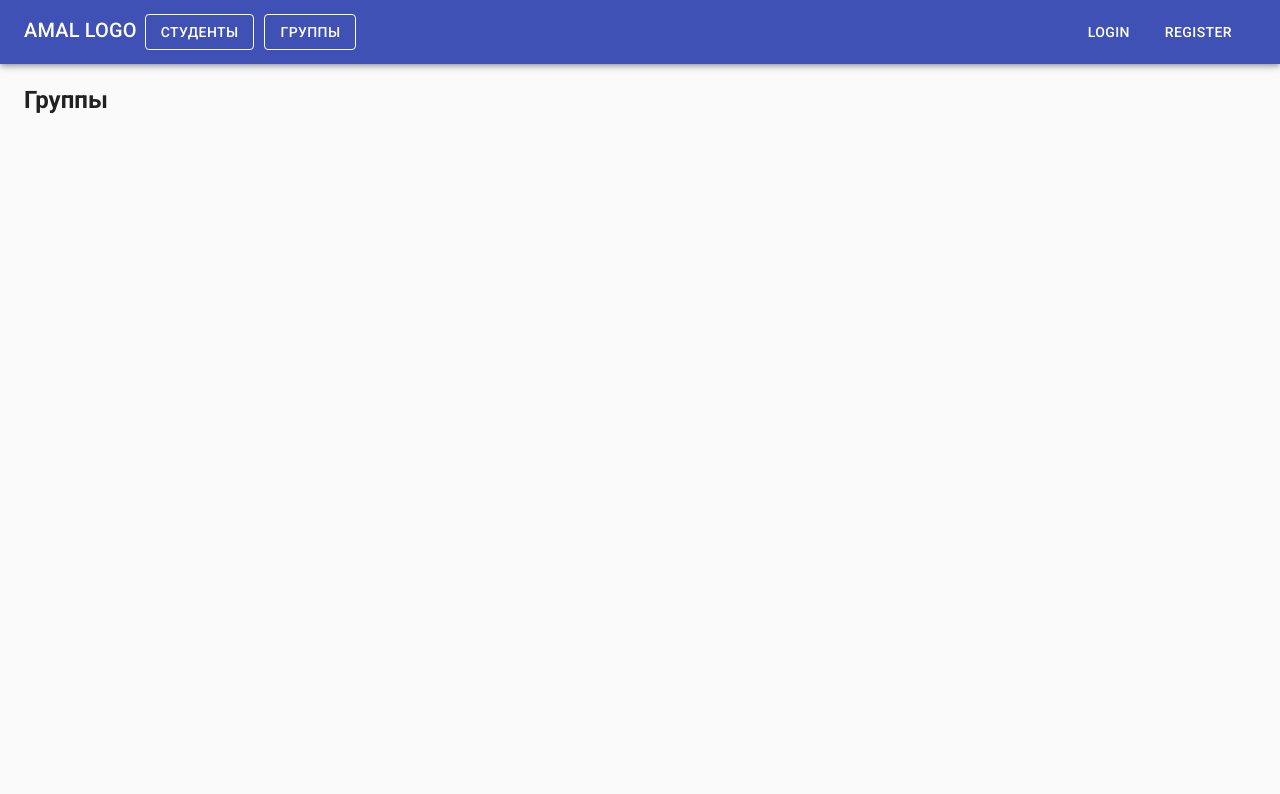
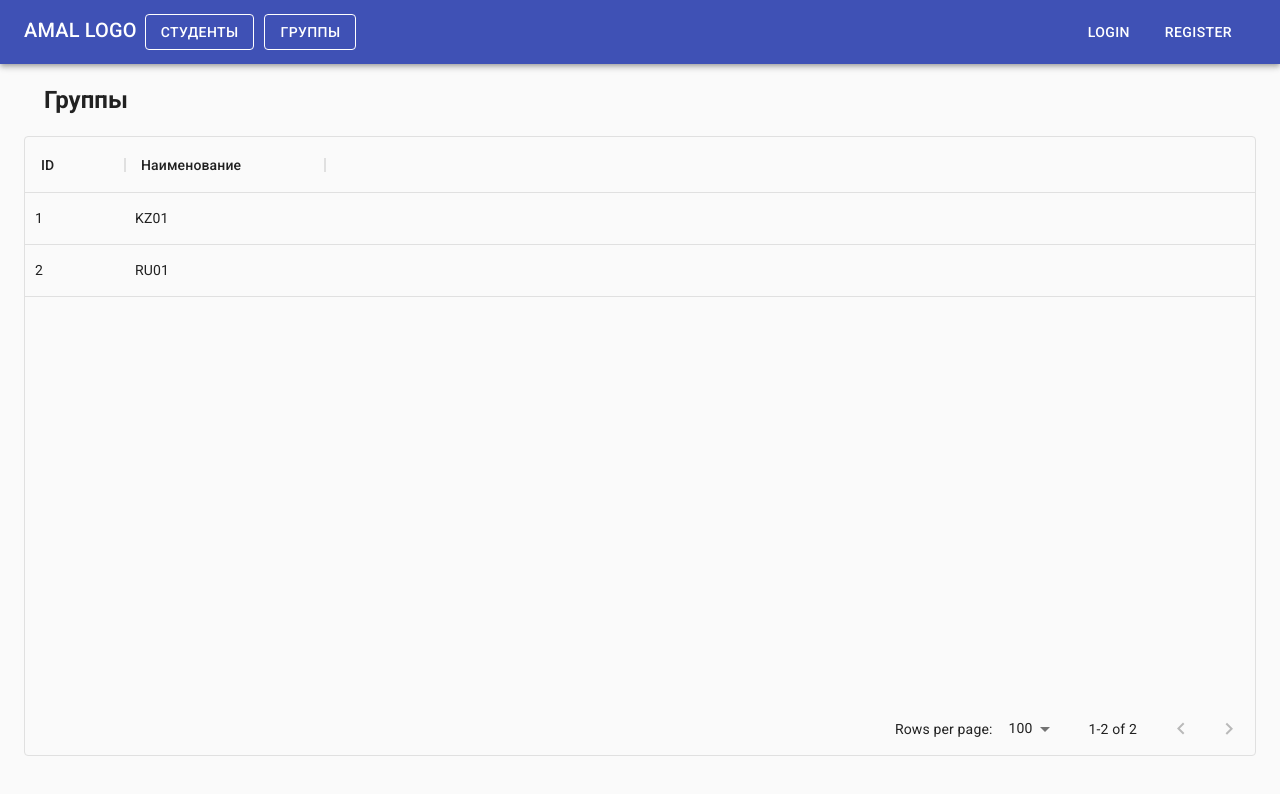
Before and after one commit to xx3u/amal_frontend, a React (Create React App) app: page /admin-app/groups in a window 1280 px wide. Shown: the top 794 px of the page. Built offline with nearby package versions, Linux system fonts and the light colour scheme.

Commit message:
Добавление контейнера с Группами на страницу

```diff
--- a/src/pages/GroupsPage/GroupsPage.js
+++ b/src/pages/GroupsPage/GroupsPage.js
@@ -1,10 +1,11 @@
 import React from 'react';
 import { Grid, Typography } from '@material-ui/core';
 import { makeStyles } from '@material-ui/core/styles';
+import GroupsContainer from '../../containers/GroupsContainer/GroupsContainer';
 
 const useStyles = makeStyles(() => ({
   title: {
-    marginTop: 20,
+    margin: 20,
     fontWeight: 'bold',
   },
 }));
@@ -17,6 +18,7 @@ const GroupsPage = () => {
       <Typography variant='h5' className={classes.title}>
         Группы
       </Typography>
+      <GroupsContainer />
     </Grid>
   );
 };
```
